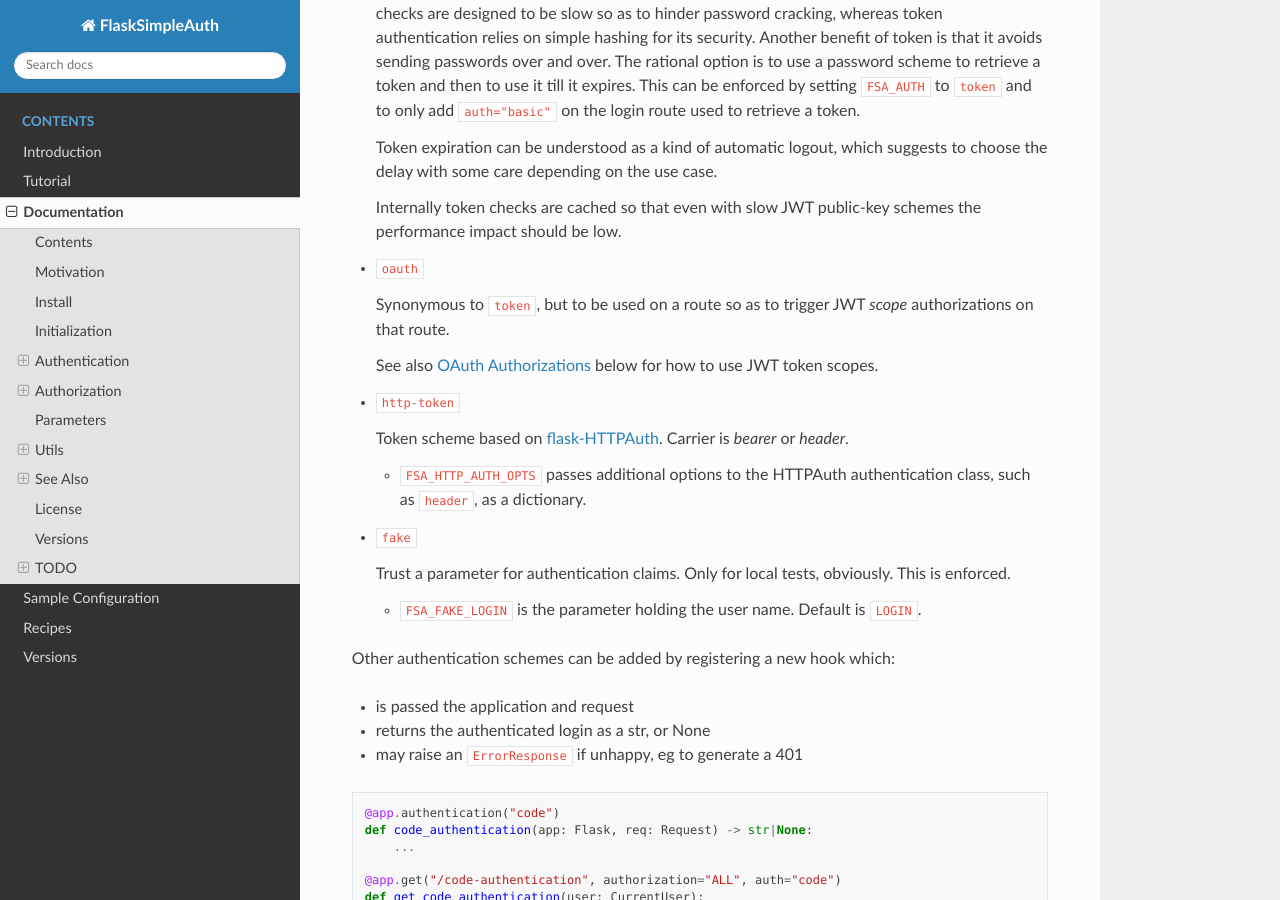
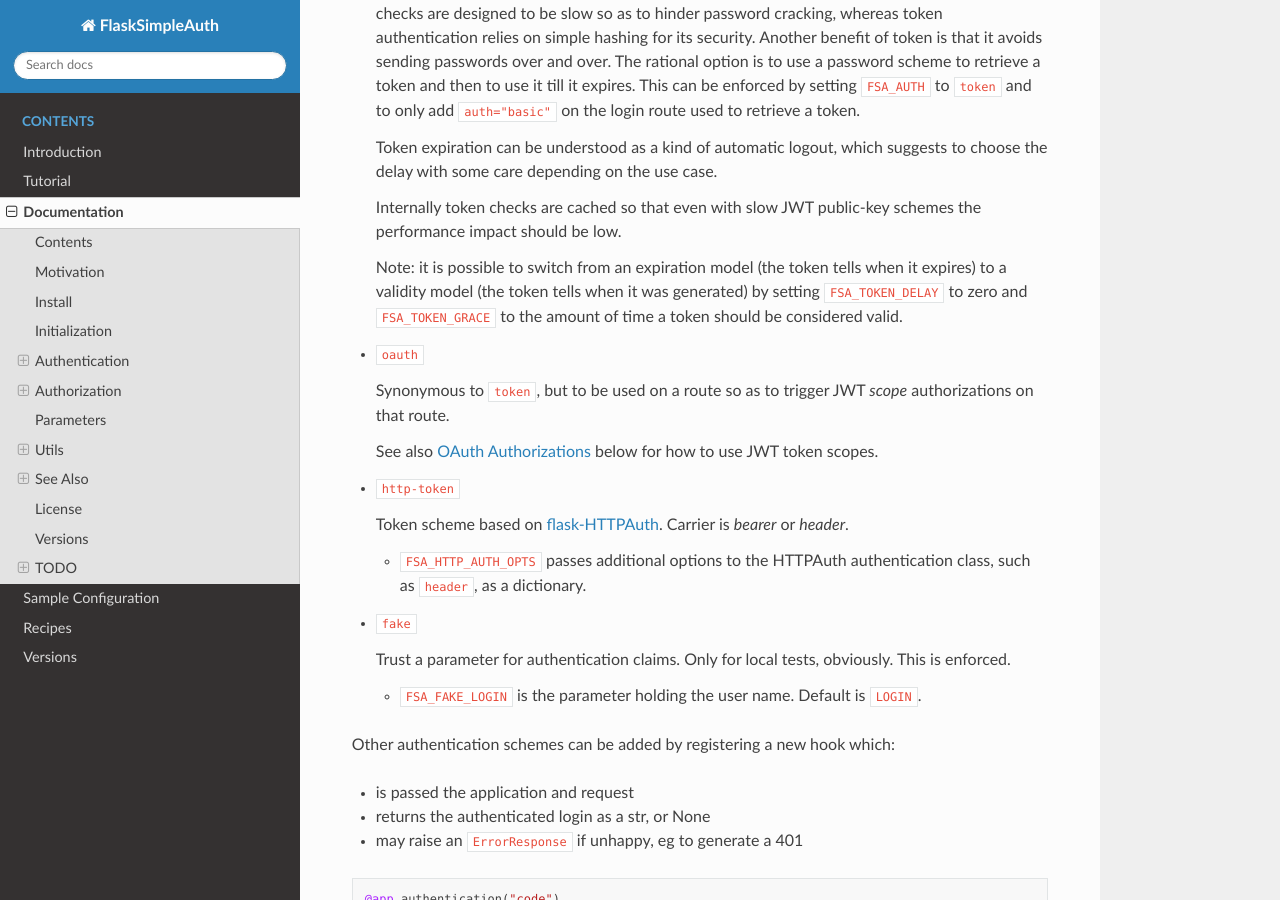
Before and after one commit to zx80/flask-simple-auth, a Sphinx documentation site: the page built from docs/DOCUMENTATION.md, in a window 1280 px wide and 900 px high, scrolled down 6499 px. Built offline with Sphinx 7.4.7 and the Read the Docs theme 2.0.0, drawn with Linux system fonts in a browser that asks for light colours; pages that are not in the unit, such as notebooks, are missing from menus.

```diff
--- a/docs/DOCUMENTATION.md
+++ b/docs/DOCUMENTATION.md
@@ -367,6 +367,11 @@
 
   Internally token checks are cached so that even with slow JWT public-key schemes
   the performance impact should be low.
+
+  Note: it is possible to switch from an expiration model (the token tells when
+  it expires) to a validity model (the token tells when it was generated) by
+  setting `FSA_TOKEN_DELAY` to zero and `FSA_TOKEN_GRACE` to the amount of time
+  a token should be considered valid.
 
 - `oauth`
 
```
